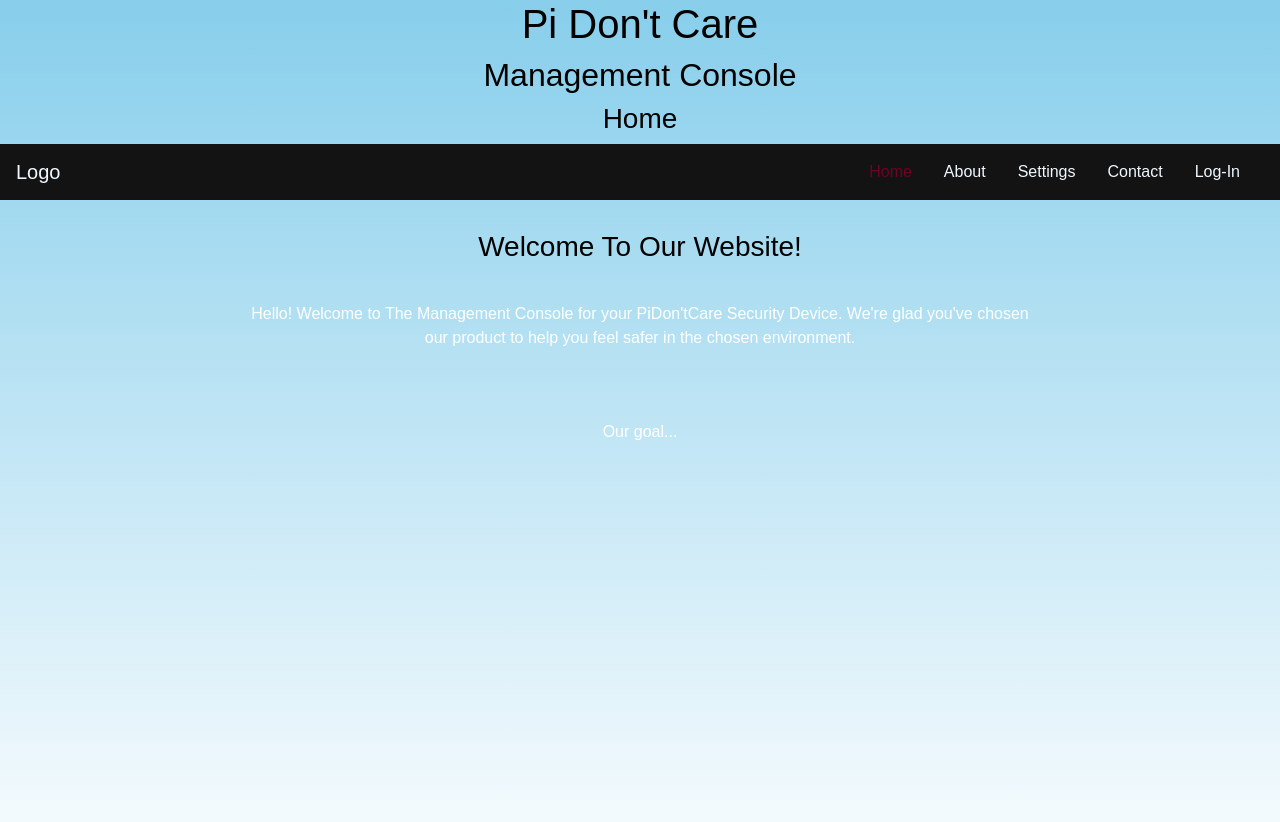
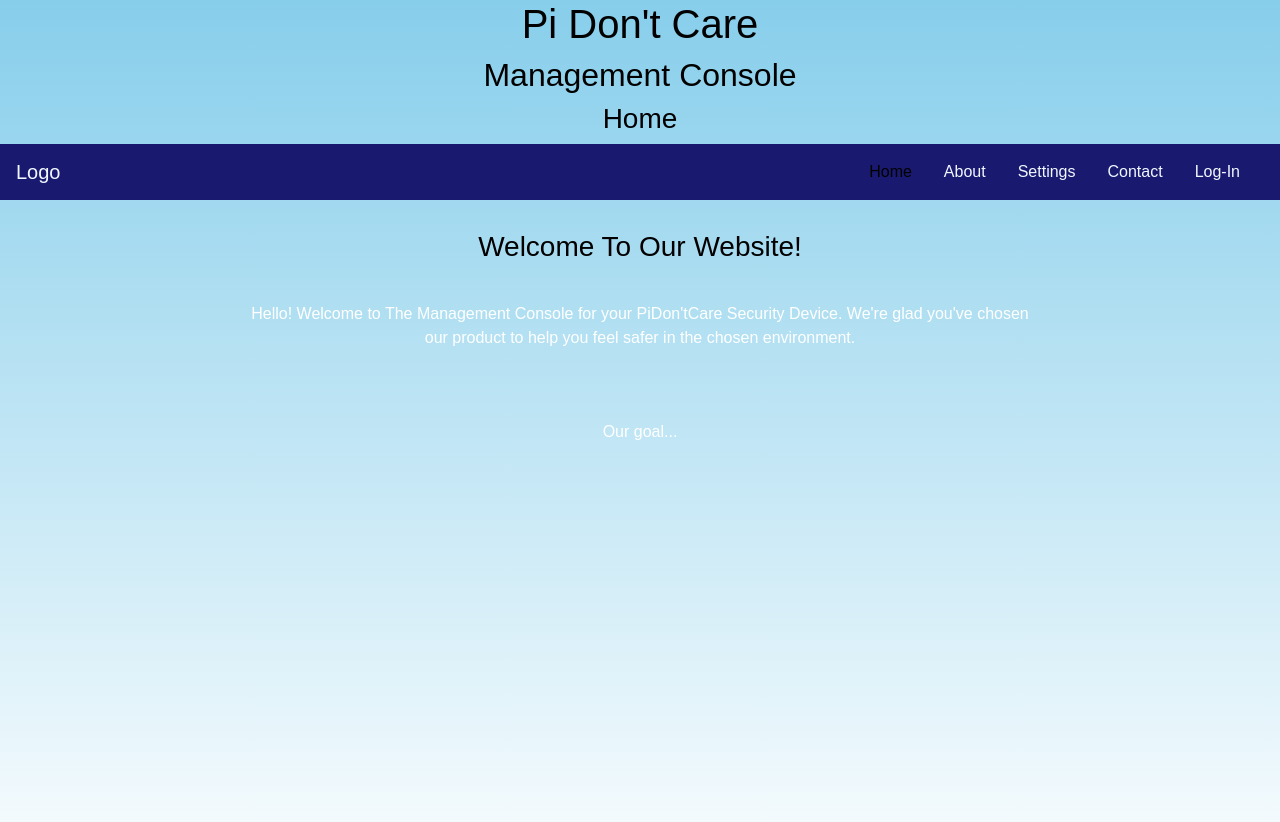
Before and after one commit to Clunky742/CapstoneWebDev, a plain HTML site: page WebDevTest/index.html in a window 1280 px wide. In both pictures the pointer is over the link "Home". Drawn offline with nearby package versions, Linux system fonts and the light colour scheme.

Commit message:
Update nav.css

```diff
--- a/WebDevTest/nav.css
+++ b/WebDevTest/nav.css
@@ -104,7 +104,7 @@ opacity: 1;
 
 /*nav style's from Bronson's css*/
 .navbar {
-  background:#131313;
+  background:#191970;
 }
 
 .nav-link,
@@ -118,7 +118,7 @@ opacity: 1;
 }
 
 .nav-link:hover {
-  color:#6e0323;
+  color: black;
 }
 
 .navbar-collapse {
```
